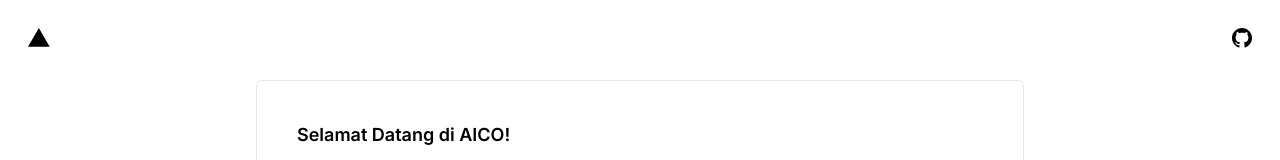
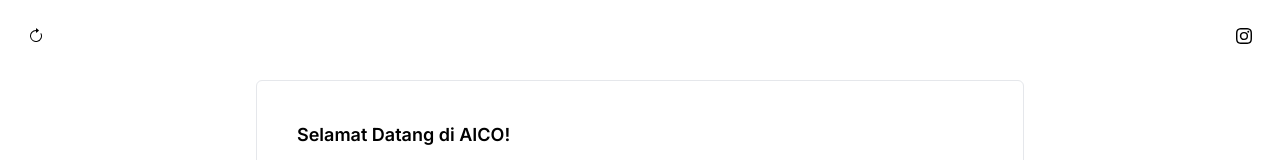
Before and after one commit to Y0EL/aicomainservice, a Next.js app: page / in a window 1280 px wide. Shown: the top 160 px of the page. Built offline with nearby package versions, Linux system fonts and the light colour scheme.

Commit message:
Update icons.tsx

```diff
--- a/app/icons.tsx
+++ b/app/icons.tsx
@@ -1,27 +1,27 @@
 export const VercelIcon = () => {
   return (
-    <svg
-      width={22}
-      viewBox="0 0 76 76"
-      fill="none"
-      xmlns="http://www.w3.org/2000/svg"
-    >
-      <path d="M37.5274 0L75.0548 65H0L37.5274 0Z" fill="#000000" />
+    <svg xmlns="http://www.w3.org/2000/svg"
+         width="16"
+         height="16"
+         fill="currentColor"
+         className="bi bi-arrow-clockwise"
+         viewBox="0 0 16 16">
+      <path fillRule="evenodd" d="M8 3a5 5 0 1 0 4.546 2.914.5.5 0 0 1 .908-.417A6 6 0 1 1 8 2z"/>
+      <path d="M8 4.466V.534a.25.25 0 0 1 .41-.192l2.36 1.966c.12.1.12.284 0 .384L8.41 4.658A.25.25 0 0 1 8 4.466"/>
     </svg>
   );
 };
 
 export const GithubIcon = () => {
   return (
-    <svg
-      xmlns="http://www.w3.org/2000/svg"
-      width="20"
-      height="20"
-      fill="currentColor"
-      viewBox="0 0 24 24"
-    >
-      <path d="M12 0c-6.626 0-12 5.373-12 12 0 5.302 3.438 9.8 8.207 11.387.599.111.793-.261.793-.577v-2.234c-3.338.726-4.033-1.416-4.033-1.416-.546-1.387-1.333-1.756-1.333-1.756-1.089-.745.083-.729.083-.729 1.205.084 1.839 1.237 1.839 1.237 1.07 1.834 2.807 1.304 3.492.997.107-.775.418-1.305.762-1.604-2.665-.305-5.467-1.334-5.467-5.931 0-1.311.469-2.381 1.236-3.221-.124-.303-.535-1.524.117-3.176 0 0 1.008-.322 3.301 1.23.957-.266 1.983-.399 3.003-.404 1.02.005 2.047.138 3.006.404 2.291-1.552 3.297-1.23 3.297-1.23.653 1.653.242 2.874.118 3.176.77.84 1.235 1.911 1.235 3.221 0 4.609-2.807 5.624-5.479 5.921.43.372.823 1.102.823 2.222v3.293c0 .319.192.694.801.576 4.765-1.589 8.199-6.086 8.199-11.386 0-6.627-5.373-12-12-12z" />
-    </svg>
+    <svg xmlns="http://www.w3.org/2000/svg"
+         width="16"
+         height="16"
+         fill="currentColor"
+         className="bi bi-instagram" // Perubahan di sini
+         viewBox="0 0 16 16">
+      <path d="M8 0C5.829 0 5.556.01 4.703.048 3.85.088 3.269.222 2.76.42a3.9 3.9 0 0 0-1.417.923A3.9 3.9 0 0 0 .42 2.76C.222 3.268.087 3.85.048 4.7.01 5.555 0 5.827 0 8.001c0 2.172.01 2.444.048 3.297.04.852.174 1.433.372 1.942.205.526.478.972.923 1.417.444.445.89.719 1.416.923.51.198 1.09.333 1.942.372C5.555 15.99 5.827 16 8 16s2.444-.01 3.298-.048c.851-.04 1.434-.174 1.943-.372a3.9 3.9 0 0 0 1.416-.923c.445-.445.718-.891.923-1.417.197-.509.332-1.09.372-1.942C15.99 10.445 16 10.173 16 8s-.01-2.445-.048-3.299c-.04-.851-.175-1.433-.372-1.941a3.9 3.9 0 0 0-.923-1.417A3.9 3.9 0 0 0 13.24.42c-.51-.198-1.092-.333-1.943-.372C10.443.01 10.172 0 7.998 0zm-.717 1.442h.718c2.136 0 2.389.007 3.232.046.78.035 1.204.166 1.486.275.373.145.64.319.92.599s.453.546.598.92c.11.281.24.705.275 1.485.039.843.047 1.096.047 3.231s-.008 2.389-.047 3.232c-.035.78-.166 1.203-.275 1.485a2.5 2.5 0 0 1-.599.919c-.28.28-.546.453-.92.598-.28.11-.704.24-1.485.276-.843.038-1.096.047-3.232.047s-2.39-.009-3.233-.047c-.78-.036-1.203-.166-1.485-.276a2.5 2.5 0 0 1-.92-.598 2.5 2.5 0 0 1-.6-.92c-.109-.281-.24-.705-.275-1.485-.038-.843-.046-1.096-.046-3.233s.008-2.388.046-3.231c.036-.78.166-1.204.276-1.486.145-.373.319-.64.599-.92s.546-.453.92-.598c.282-.11.705-.24 1.485-.276.738-.034 1.024-.044 2.515-.045zm4.988 1.328a.96.96 0 1 0 0 1.92.96.96 0 0 0 0-1.92m-4.27 1.122a4.109 4.109 0 1 0 0 8.217 4.109 4.109 0 0 0 0-8.217m0 1.441a2.667 2.667 0 1 1 0 5.334 2.667 2.667 0 0 1 0-5.334"/>
+  </svg>
   );
 };
 
```
